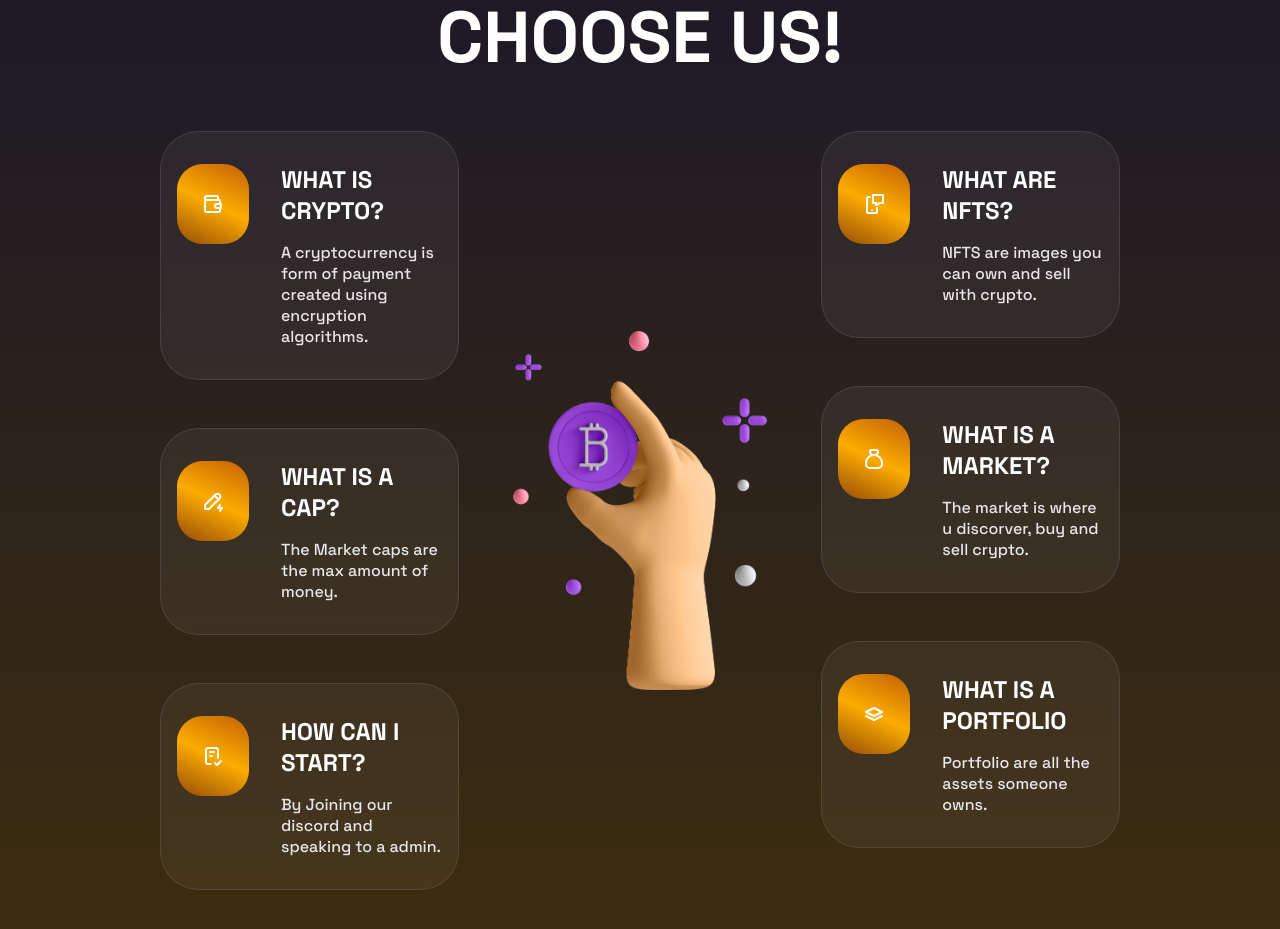
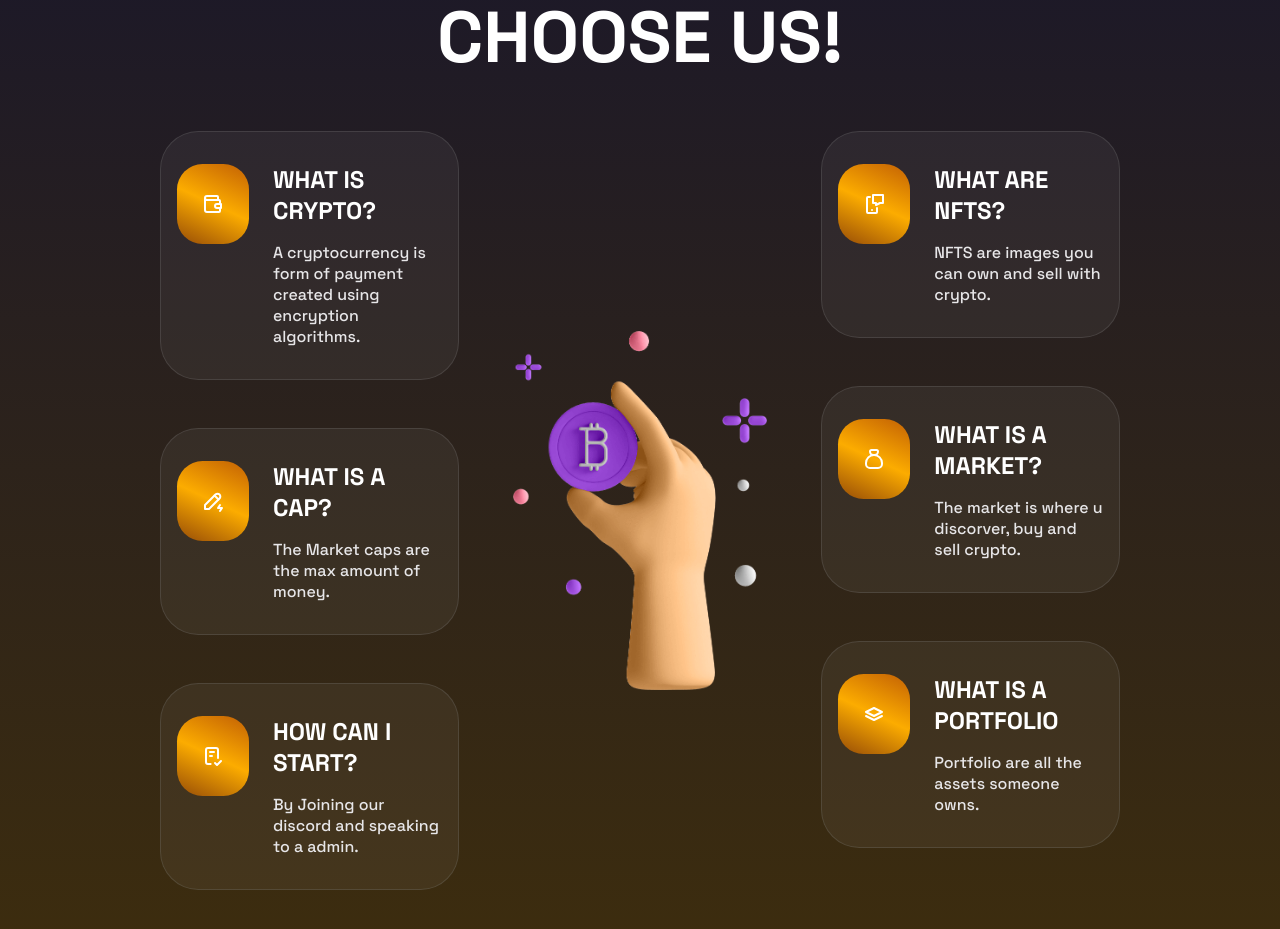
Before and after one commit to HeryRuiz/YouCoin-CryptoMarket, a React (Vite) app: page / in a window 1280 px wide. Shown: the part 1240-2169 px from the top of the page. Built offline with nearby package versions, Linux system fonts and the light colour scheme; no server answers.

Commit message:
Update Choose.css

```diff
--- a/src/styles/Choose.css
+++ b/src/styles/Choose.css
@@ -82,7 +82,7 @@
   border-radius: 2.4rem;
   border: 1px solid rgba(131, 131, 131, 0.25);
   display: flex;
-  gap: 2rem;
+  gap: 1.5rem;
   justify-content: center;
   padding: 2rem 1rem;
   width: 100%;
```
